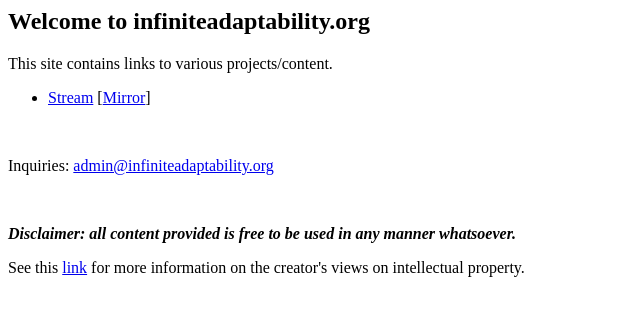
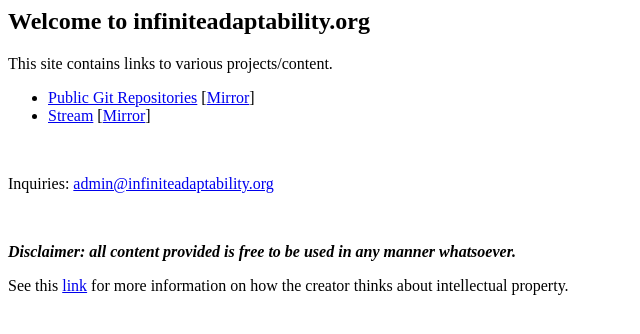
Before and after one commit to infinitis/home, a plain HTML site: page index.html in a window 1280 px wide. Shown: the whole page, without its empty margins (0-640 px from the left). Drawn offline with Linux system fonts and the light colour scheme.

Commit message:
updated homepage
added git/ci project links
updated description on views on intellectual property

```diff
--- a/index.html
+++ b/index.html
@@ -9,6 +9,10 @@
 			<p>This site contains links to various projects/content.</p>
 			<ul>
 				<li>
+					<span><a href="https://git.infiniteadaptability.org">Public Git Repositories</a> [<a target="_blank" href="https://github.com/infinitis">Mirror</a>]
+					</span>
+				</li>
+				<li>
 					<span><a href="https://live.infiniteadaptability.org">Stream</a> [<a target="_blank" href="https://twitch.tv/0point">Mirror</a>]
 					</span>
 				</li>
@@ -17,7 +21,7 @@
 			<p>Inquiries: <a href="mailto:admin@infiniteadaptability.org">admin@infiniteadaptability.org</a></p>
 			<br />
 			<p><i><b>Disclaimer: all content provided is free to be used in any manner whatsoever.</b></i></p>
-			<p>See this <a target="_blank" href="https://mises.org/library/against-intellectual-property-0">link</a> for more information on the creator's views on intellectual property.</p>
+			<p>See this <a target="_blank" href="https://mises.org/library/against-intellectual-property-0">link</a> for more information on how the creator thinks about intellectual property.</p>
 		</div>
 	</body>
 </html>
```
